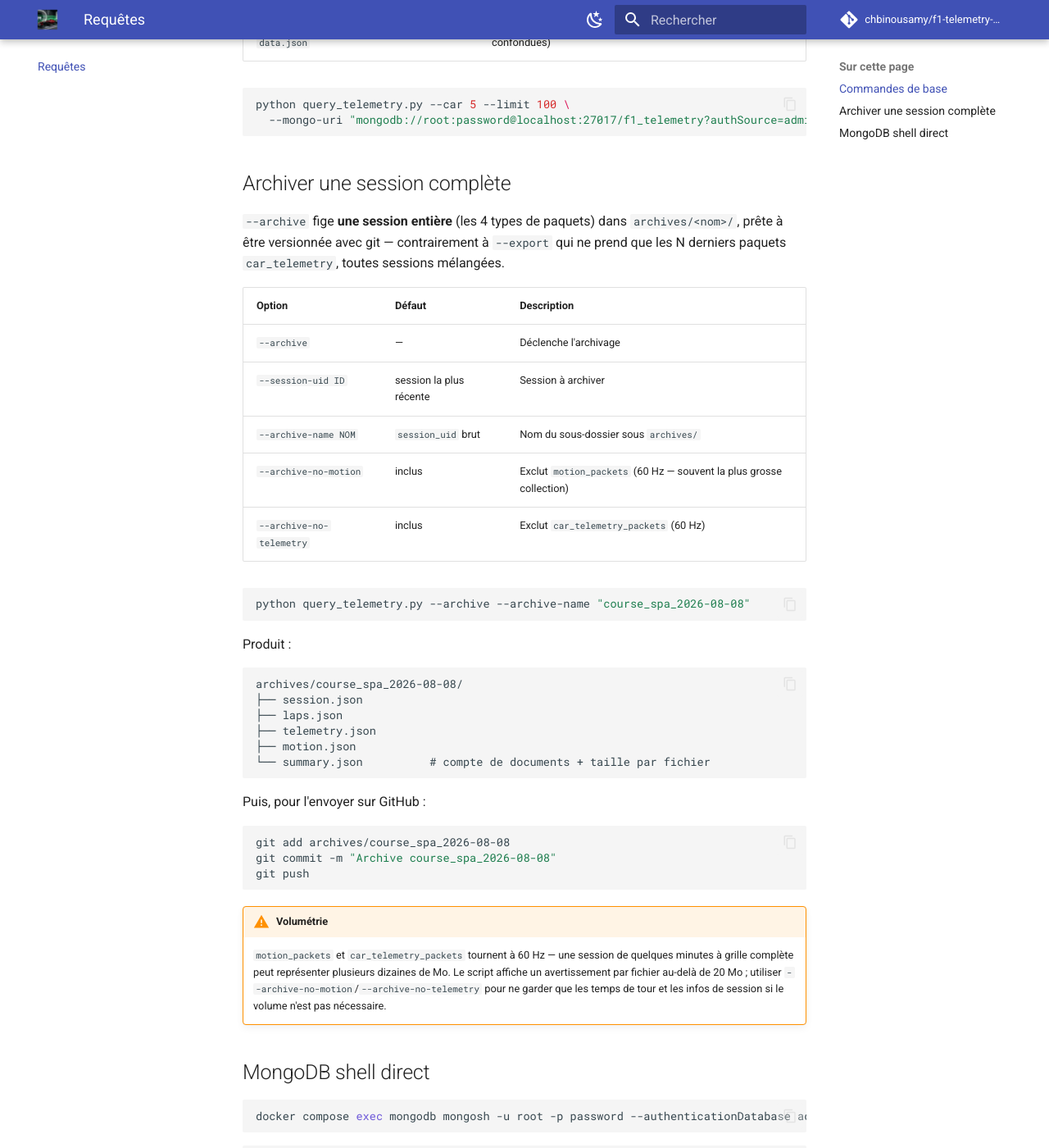
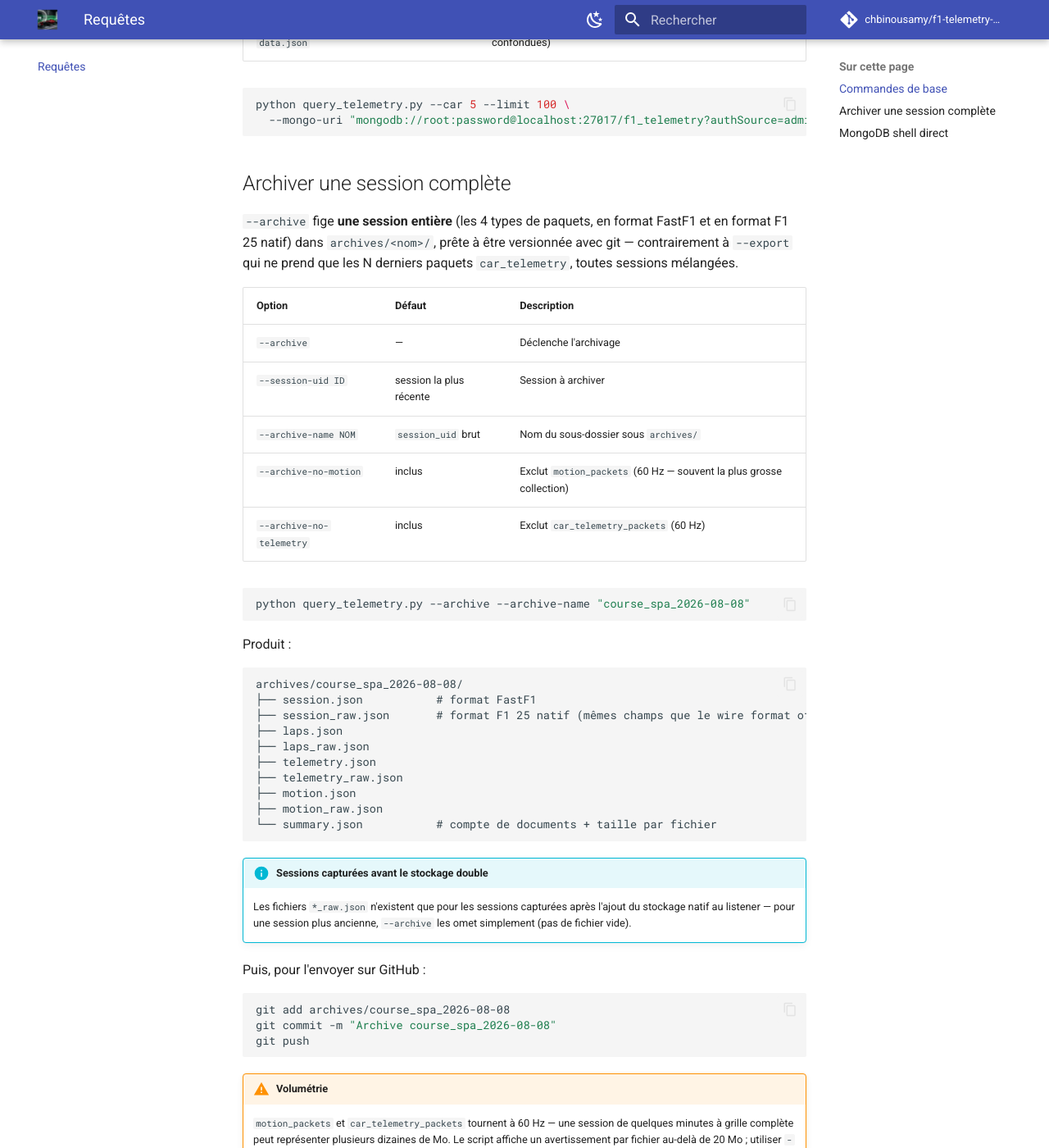
Before and after one commit to chbinousamy/f1-telemetry-docs, an MkDocs documentation site: the page built from docs/query.md, in a window 1280 px wide and 1400 px high, scrolled down 604 px. Shown: the whole window at 82% size. Built offline with MkDocs 1.6.1 and Material for MkDocs 9.7.7, drawn with Linux system fonts in a browser that asks for light colours; comment, search, counter and statistics services are not loaded.

Commit message:
Document dual raw/FastF1 storage in listener and archive output
The listener now stores every packet in both the native F1 25 wire
format (<type>_raw_packets) and the FastF1-compatible format
(<type>_packets), so --archive produces *_raw.json alongside the
existing *.json files.

````diff
--- a/docs/query.md
+++ b/docs/query.md
@@ -19,9 +19,9 @@ python query_telemetry.py --car 5 --limit 100 \
 
 ## Archiver une session complète
 
-`--archive` fige **une session entière** (les 4 types de paquets) dans `archives/<nom>/`, prête à
-être versionnée avec git — contrairement à `--export` qui ne prend que les N derniers paquets
-`car_telemetry`, toutes sessions mélangées.
+`--archive` fige **une session entière** (les 4 types de paquets, en format FastF1 et en format F1
+25 natif) dans `archives/<nom>/`, prête à être versionnée avec git — contrairement à `--export` qui
+ne prend que les N derniers paquets `car_telemetry`, toutes sessions mélangées.
 
 | Option | Défaut | Description |
 |---|---|---|
@@ -38,12 +38,21 @@ python query_telemetry.py --archive --archive-name "course_spa_2026-08-08"
 Produit :
 ```text
 archives/course_spa_2026-08-08/
-├── session.json
+├── session.json           # format FastF1
+├── session_raw.json       # format F1 25 natif (mêmes champs que le wire format officiel)
 ├── laps.json
+├── laps_raw.json
 ├── telemetry.json
+├── telemetry_raw.json
 ├── motion.json
-└── summary.json          # compte de documents + taille par fichier
+├── motion_raw.json
+└── summary.json           # compte de documents + taille par fichier
 ```
+
+!!! info "Sessions capturées avant le stockage double"
+    Les fichiers `*_raw.json` n'existent que pour les sessions capturées après l'ajout du stockage
+    natif au listener — pour une session plus ancienne, `--archive` les omet simplement (pas de
+    fichier vide).
 
 Puis, pour l'envoyer sur GitHub :
 ```bash
````
Also changed, not shown: docs/listener.md (+9 -2 lines).
